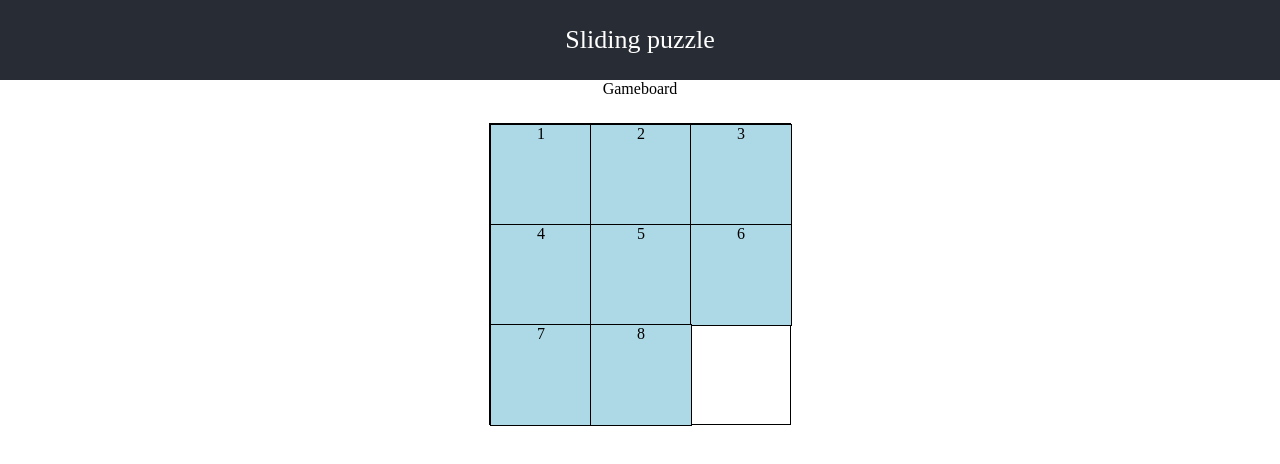
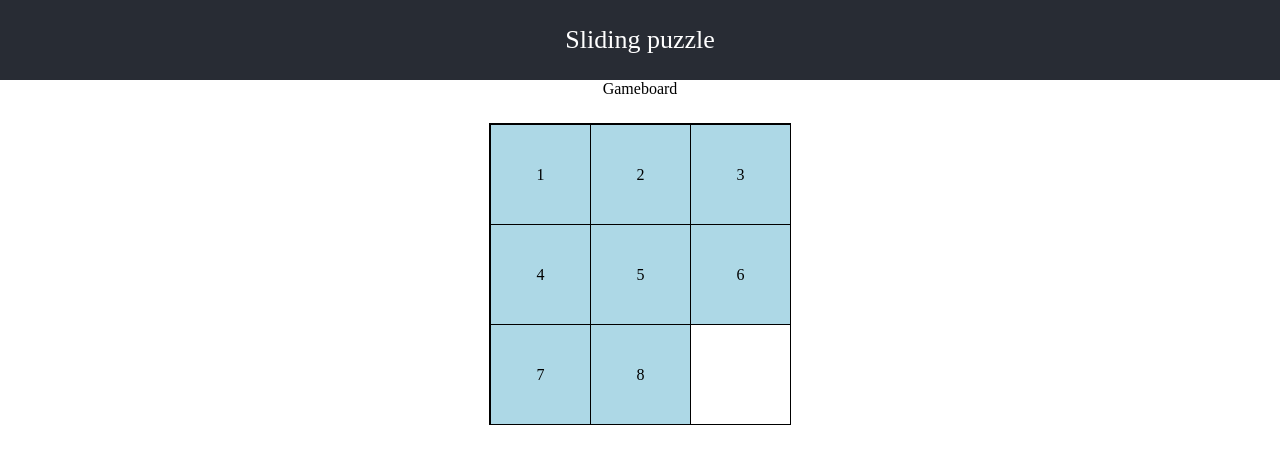
Before and after one commit to poeks/sliding-puzzle, a React (Create React App) app: page / in a window 1280 px wide. Shown: the top 464 px of the page. Built offline with nearby package versions, Linux system fonts and the light colour scheme.

Commit message:
Center content in piece

```diff
--- a/src/components/Piece/Piece.css
+++ b/src/components/Piece/Piece.css
@@ -2,8 +2,9 @@
     border: 1px solid rgb(0, 0, 0);
     background-color: lightblue;
     position: absolute;
-    top: 0;
-    left: 0;
-    width: 100px;
-    height: 100px;
+    width: 99px;
+    height: 99px;
+    display: flex;
+    align-items: center;
+    justify-content: center;
   }
```
